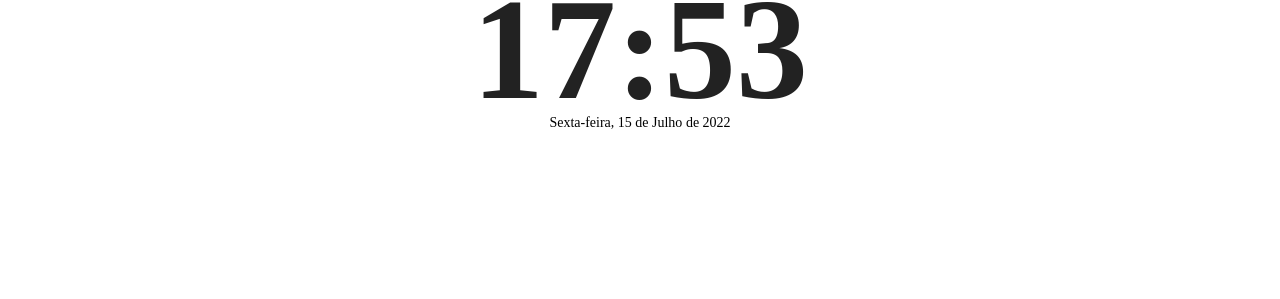
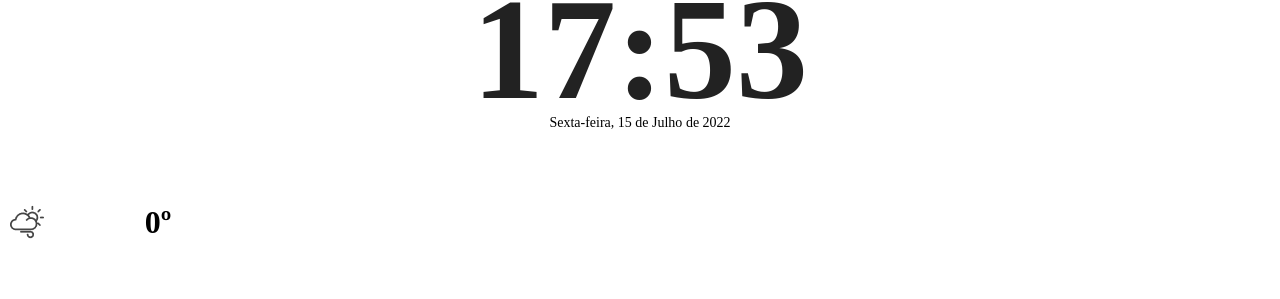
Before and after one commit to caio-gac/react_final_caio, a React (Create React App) app: page /home in a window 1280 px wide. Shown: the part 333-632 px from the top of the page. Built offline with nearby package versions, Linux system fonts and the light colour scheme; no server answers.

Commit message:
weather and name correction

```diff
--- a/src/components/InputLogin/index.jsx
+++ b/src/components/InputLogin/index.tsx
@@ -45,9 +45,9 @@ const DivInput3 = styled.div`
 
 `;
 
-const Icon = styled.div`
-    margin-left: 1vh;
-`;
+// const Icon = styled.div`
+//     margin-left: 1vh;
+// `;
 
 
 
--- a/src/components/Logo/index.jsx
+++ b/src/components/Logo/index.tsx
@@ -1,7 +1,7 @@
 import styled from 'styled-components';
 
 const Login = styled.img`
-
-`
+    a
+`;
 
 export default Login;
--- /dev/null
+++ b/src/components/Weather/index.tsx
@@ -0,0 +1,62 @@
+import Cloudy from 'assets/cloudy.png';
+import { useState } from 'react';
+import styled from 'styled-components';
+
+const WeatherLocation = styled.span`
+    font-weight: 500;
+`;
+
+const WeatherDiv = styled.div`
+    display: flex;
+    align-items: center;
+    justify-content: center;
+    width: 100%;
+    margin-top: 5%;
+    justify-content: flex-start;
+    flex-direction: row;
+`;
+
+const WeatherContainer = styled.div`
+    display: flex;
+    align-items: center;
+    justify-content: center;
+    flex-direction: column;
+    width: 100%;
+    padding: 10px;
+`;
+
+const WeatherDivSpan = styled.span`
+    margin-left: 8%;
+    font-size: 2rem;
+    font-weight: bold;
+`;
+
+export default function Weather() {
+    const [degrees, setDegrees] = useState<number>(0);
+    const [city, setCity] = useState('');
+    const url = 'https://api.openweathermap.org/data/2.5/weather?q=Joinville&units=metric&appid=ab85ba57bbbb423fb62bfb8201126ede';
+
+    function fetchWeather(url: string) {
+        fetch(url)
+            .then(response => response.json())
+            .then(data => {
+                const { main, name } = data;
+                setCity(`${name} - SC`);
+                setDegrees(Math.round(main.temp));
+            }
+            );
+    }
+
+    return(
+        <>
+            <WeatherContainer onLoad={() => fetchWeather(url)}>
+
+                <WeatherLocation>{city}</WeatherLocation>
+                <WeatherDiv>
+                    <img src={Cloudy} alt="Cloudy icon" />
+                    <WeatherDivSpan>{degrees}º</WeatherDivSpan>
+                </WeatherDiv>
+            </WeatherContainer>
+        </>
+    );
+}
--- a/src/pages/Home/index.jsx
+++ b/src/pages/Home/index.jsx
@@ -2,7 +2,7 @@
 import styled from 'styled-components';
 import Footer from 'components/Footer';
 import Bola from '../../assets/bola-LogoCompasso.svg';
-
+import Weather from 'components/Weather';
 import Logo from '../../assets/LogoCompasso.png';
 import Clock from 'components/DateTime';
 const Content = styled.div`
@@ -83,6 +83,7 @@ export default function Home() {
             <Content>
                 <LogoDiv1><img src={Logo} alt="" /></LogoDiv1>
                 <Clock />
+                <Weather/>
 
                 <HomeTextDiv>
                     <HomeH2>Our Mission is</HomeH2>
```
Also changed, not shown: src/assets/cloudy.png (added), src/components/DateTime/index.tsx (renamed from src/components/DateTime/index.jsx), src/components/TextLogin/Index.tsx (renamed from src/components/TextLogin/Index.jsx).
